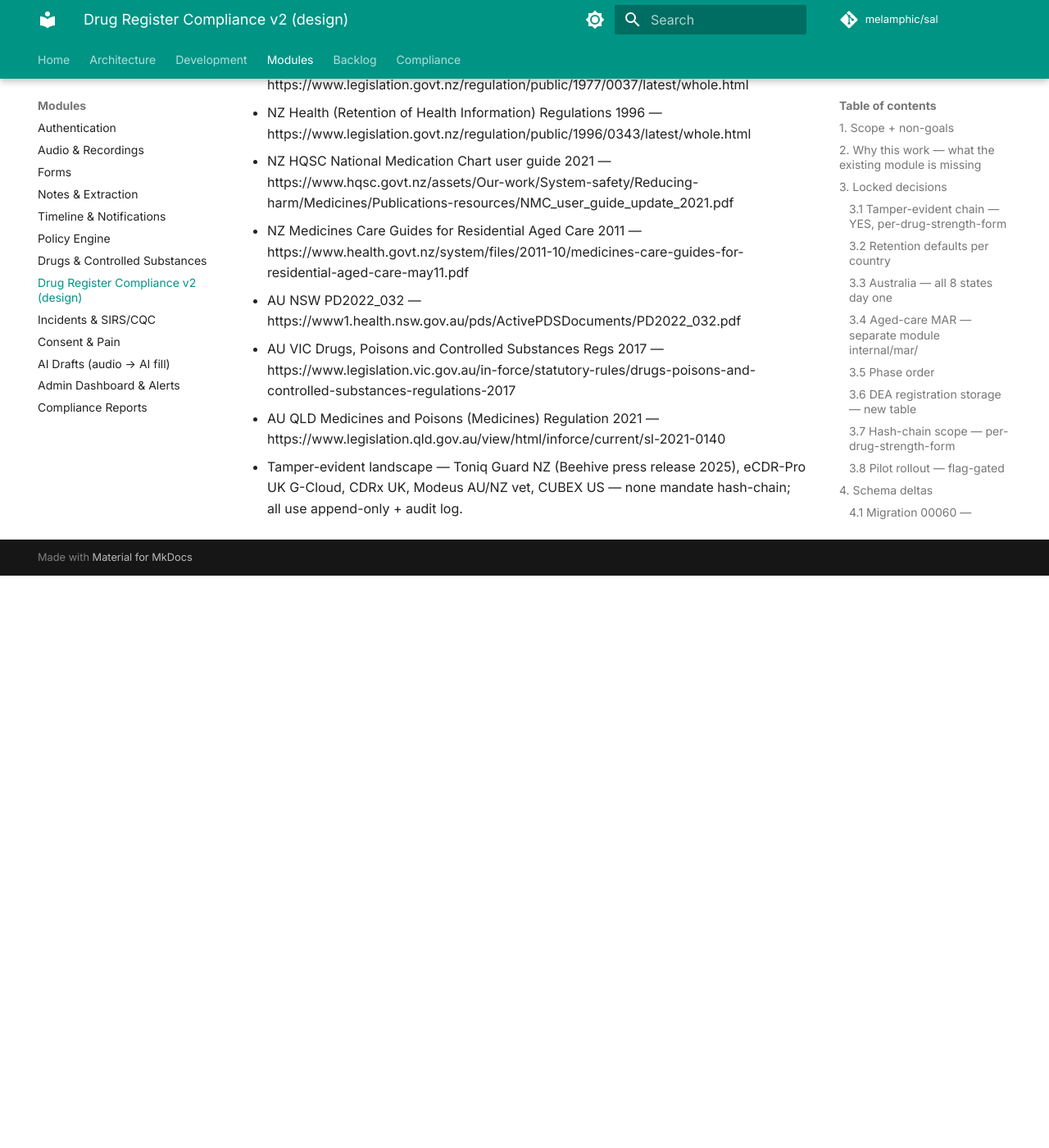
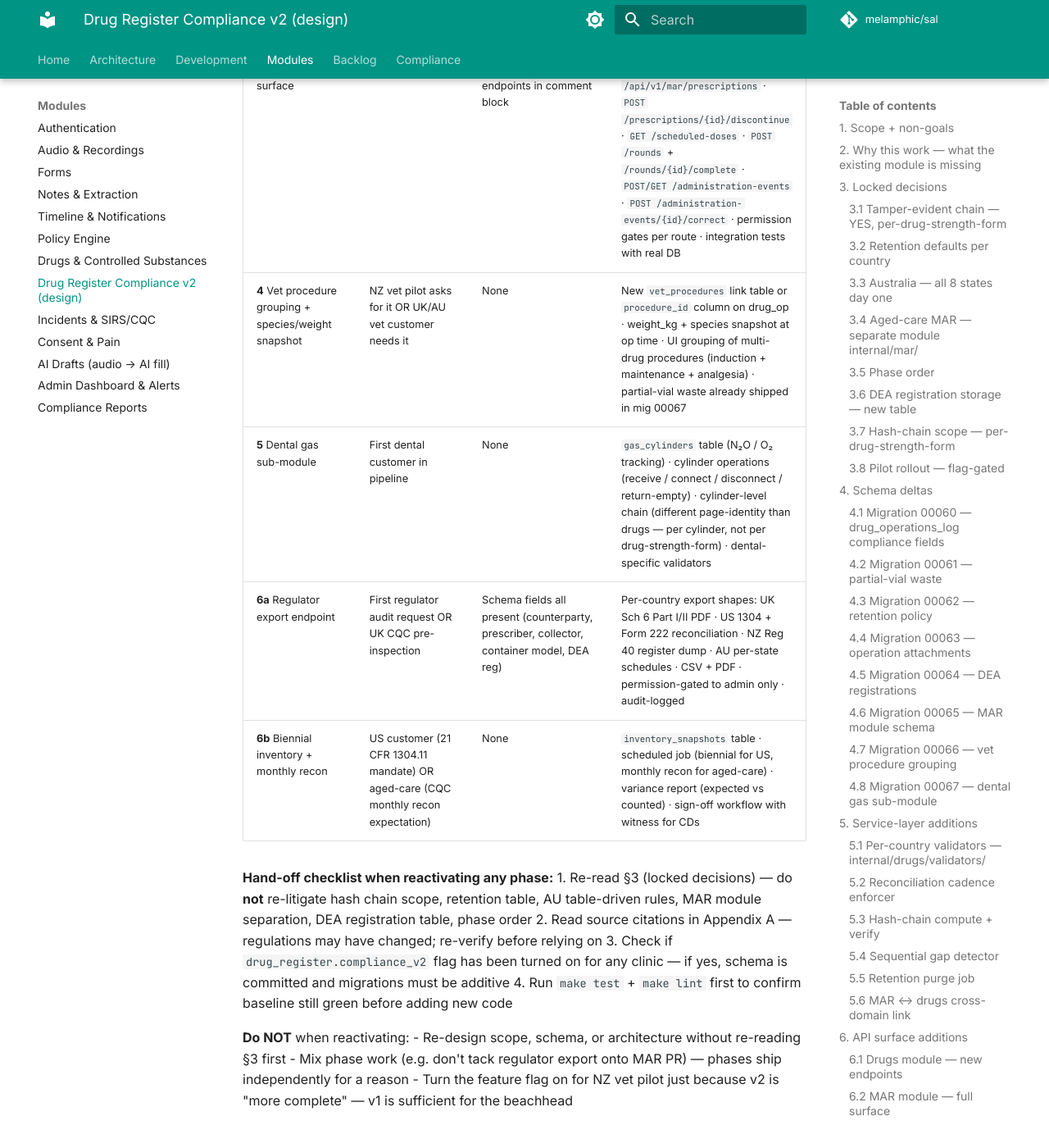
Before and after one commit to melamphic/sal, an MkDocs documentation site: the page built from docs/drug-register-compliance-v2.md, in a window 1280 px wide and 1400 px high, scrolled down 17594 px. Shown: the whole window at 82% size. Built offline with MkDocs 1.6.1 and Material for MkDocs 9.7.7, drawn with Linux system fonts in a browser that asks for light colours; comment, search, counter and statistics services are not loaded; before the commit the page ends 18296 px from its top, so only the background shows below that; some of the changed text lies outside the part shown.

Commit message:
docs: add backlog phase definitions and reactivation guidance to drug register compliance document

```diff
--- a/docs/drug-register-compliance-v2.md
+++ b/docs/drug-register-compliance-v2.md
@@ -707,6 +707,34 @@ non-NULL row_hash). Run from `make backfill-drug-chain`.
 - Open API for incumbent migrations (PointClickCare, ezyVet) — defer
   until at least one customer asks.
 
+## 13. Backlog — Phases 3b, 3c, 4, 5, 6a, 6b (paused 2026-05-01)
+
+Pivoted to Patients module + Stripe in-app to ship NZ vet pilot. Drug v1
+covers the beachhead. Reactivate this lane only when the trigger
+condition for the corresponding phase fires — until then, do **not**
+ground-up redesign or restart these. The locked decisions in §3 still
+hold; pick up where the design left off.
+
+| Phase | Reactivation trigger | What's already done | What remains |
+|---|---|---|---|
+| **3b** MAR service logic | First aged-care customer in pipeline | `mar_*` schema (mig 00072) live but empty · repo CRUD compiled but unwired · `internal/mar/{repo,repository,service,handler,routes}.go` scaffold exists | Add `drugs.Service.LogOperationTx` for tx sharing · `mar.Service.RecordAdministration` writing both rows in one tx · `mar.Service.GenerateScheduledDoses` nightly River job · per-resident-per-prescription chain on `mar_administration_events` · per-event witness rule for CDs in service (DB CHECK already there) · outcome-reason validation per outcome enum value |
+| **3c** MAR HTTP surface | After 3b green | Routes scaffold lists endpoints in comment block | `POST/GET/PATCH /api/v1/mar/prescriptions` · `POST /prescriptions/{id}/discontinue` · `GET /scheduled-doses` · `POST /rounds` + `/rounds/{id}/complete` · `POST/GET /administration-events` · `POST /administration-events/{id}/correct` · permission gates per route · integration tests with real DB |
+| **4** Vet procedure grouping + species/weight snapshot | NZ vet pilot asks for it OR UK/AU vet customer needs it | None | New `vet_procedures` link table or `procedure_id` column on drug_op · weight_kg + species snapshot at op time · UI grouping of multi-drug procedures (induction + maintenance + analgesia) · partial-vial waste already shipped in mig 00067 |
+| **5** Dental gas sub-module | First dental customer in pipeline | None | `gas_cylinders` table (N₂O / O₂ tracking) · cylinder operations (receive / connect / disconnect / return-empty) · cylinder-level chain (different page-identity than drugs — per cylinder, not per drug-strength-form) · dental-specific validators |
+| **6a** Regulator export endpoint | First regulator audit request OR UK CQC pre-inspection | Schema fields all present (counterparty, prescriber, collector, container model, DEA reg) | Per-country export shapes: UK Sch 6 Part I/II PDF · US 1304 + Form 222 reconciliation · NZ Reg 40 register dump · AU per-state schedules · CSV + PDF · permission-gated to admin only · audit-logged |
+| **6b** Biennial inventory + monthly recon | US customer (21 CFR 1304.11 mandate) OR aged-care (CQC monthly recon expectation) | None | `inventory_snapshots` table · scheduled job (biennial for US, monthly recon for aged-care) · variance report (expected vs counted) · sign-off workflow with witness for CDs |
+
+**Hand-off checklist when reactivating any phase:**
+1. Re-read §3 (locked decisions) — do **not** re-litigate hash chain scope, retention table, AU table-driven rules, MAR module separation, DEA registration table, phase order
+2. Read source citations in Appendix A — regulations may have changed; re-verify before relying on
+3. Check if `drug_register.compliance_v2` flag has been turned on for any clinic — if yes, schema is committed and migrations must be additive
+4. Run `make test` + `make lint` first to confirm baseline still green before adding new code
+
+**Do NOT** when reactivating:
+- Re-design scope, schema, or architecture without re-reading §3 first
+- Mix phase work (e.g. don't tack regulator export onto MAR PR) — phases ship independently for a reason
+- Turn the feature flag on for NZ vet pilot just because v2 is "more complete" — v1 is sufficient for the beachhead
+
 ## Appendix A — Source citations
 
 - UK Misuse of Drugs Regulations 2001 — Reg 19, Reg 20, Schedule 6 — https://www.legislation.gov.uk/uksi/2001/3998
```
